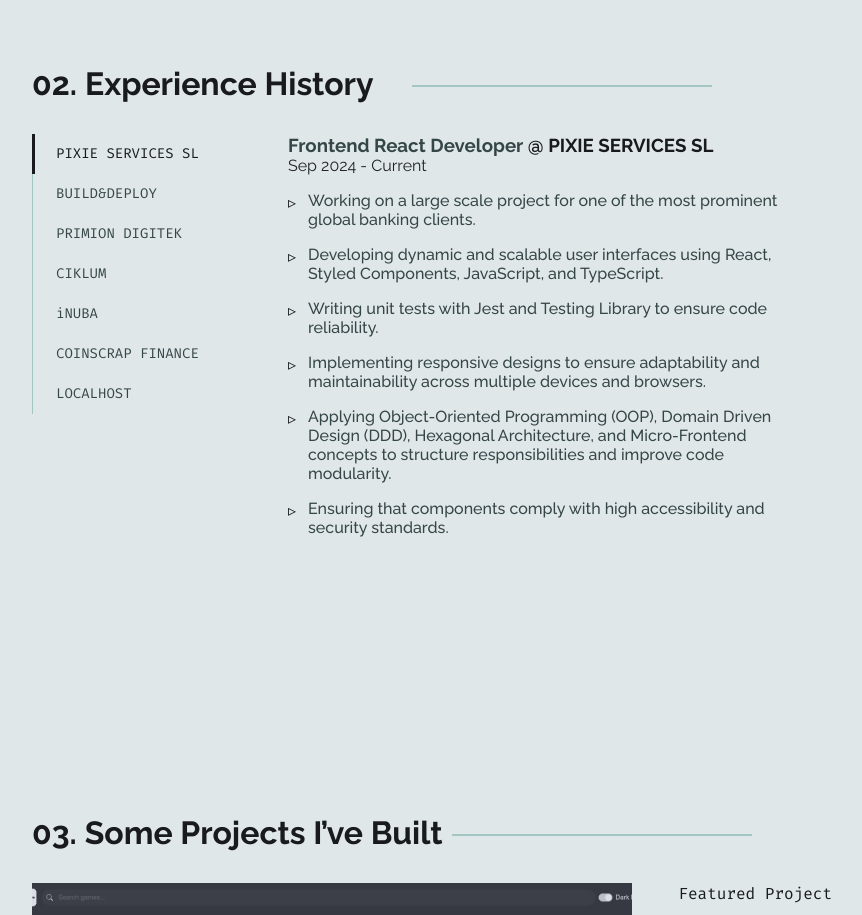
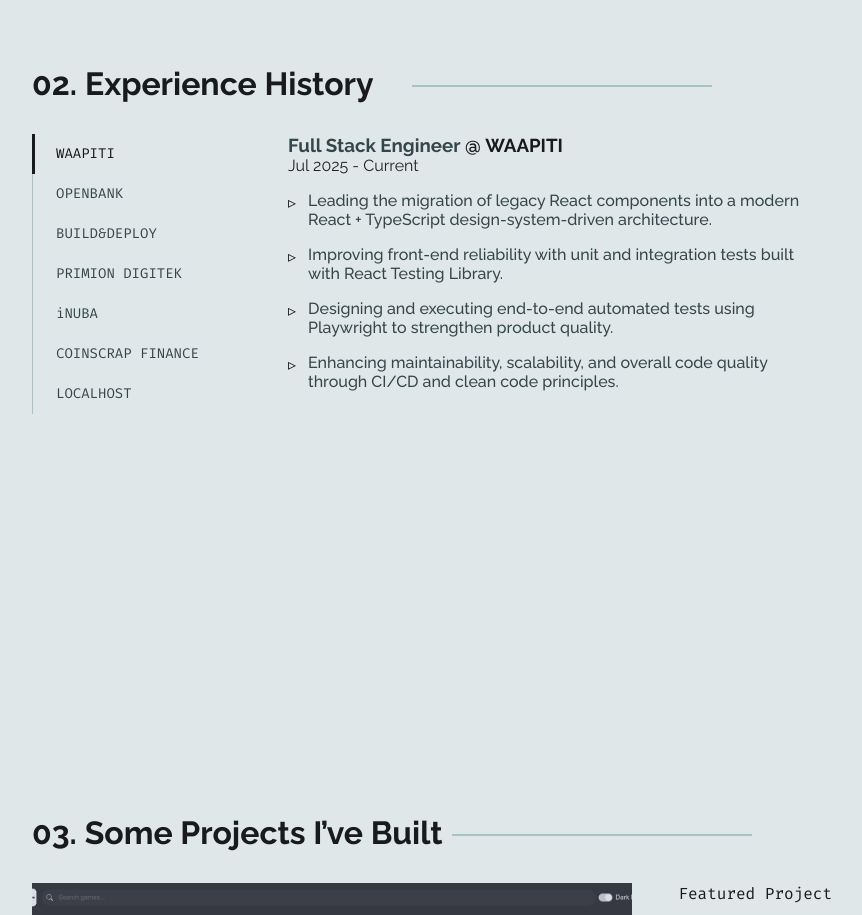
Before and after one commit to francislagares/francis-nextjs-portfolio, a Next.js app: page / in a window 1280 px wide. Shown: the part 1660-2575 px from the top of the page, without its empty margins (208-1070 px from the left). Built offline with nearby package versions, Linux system fonts and the light colour scheme; no server answers.

Commit message:
feat: update experience and resume contents

```diff
--- a/package.json
+++ b/package.json
@@ -71,7 +71,6 @@
     }
   },
   "engines": {
-    "pnpm": ">=9.14.0"
-  },
-  "packageManager": "pnpm@9.14.2+sha512.6e2baf77d06b9362294152c851c4f278ede37ab1eba3a55fda317a4a17b209f4dbb973fb250a77abc463a341fcb1f17f17cfa24091c4eb319cda0d9b84278387"
+    "node": ">=24.0.0"
+  }
 }
--- a/src/data/experiences.ts
+++ b/src/data/experiences.ts
@@ -1,17 +1,28 @@
 export const experiences = [
   {
-    name: 'PIXIE SERVICES SL',
-    role: 'Frontend React Developer',
-    url: 'https://pixie-services.com/',
-    start: 'Sep 2024',
+    name: 'WAAPITI',
+    role: 'Full Stack Engineer',
+    url: 'https://www.waapiti.eu',
+    start: 'Jul 2025',
     end: 'Current',
     shortDescription: [
-      'Working on a large scale project for one of the most prominent global banking clients.',
-      'Developing dynamic and scalable user interfaces using React, Styled Components, JavaScript, and TypeScript.',
-      'Writing unit tests with Jest and Testing Library to ensure code reliability.',
-      'Implementing responsive designs to ensure adaptability and maintainability across multiple devices and browsers.',
-      'Applying Object-Oriented Programming (OOP), Domain Driven Design (DDD), Hexagonal Architecture, and Micro-Frontend concepts to structure responsibilities and improve code modularity.',
-      'Ensuring that components comply with high accessibility and security standards.',
+      'Leading the migration of legacy React components into a modern React + TypeScript design-system-driven architecture.',
+      'Improving front-end reliability with unit and integration tests built with React Testing Library.',
+      'Designing and executing end-to-end automated tests using Playwright to strengthen product quality.',
+      'Enhancing maintainability, scalability, and overall code quality through CI/CD and clean code principles.',
+    ],
+  },
+  {
+    name: 'OPENBANK',
+    role: 'Frontend React Developer',
+    url: 'https://www.openbank.es',
+    start: 'Sep 2024',
+    end: 'Jul 2025',
+    shortDescription: [
+      'Developed scalable UI components with React, TypeScript, and Styled Components.',
+      'Wrote unit tests using Jest and React Testing Library to ensure high reliability.',
+      'Worked within a micro-frontend architecture to improve modularity and separation of concerns.',
+      'Ensured full compliance with WCAG accessibility and strict security standards.',
     ],
   },
   {
@@ -21,37 +32,23 @@
     start: 'May 2023',
     end: 'Sep 2024',
     shortDescription: [
-      'Developing new UI features using latest technologies React, HTML5, CSS3, JavaScript & TypeScript.',
-      'Translating designs and wireframes into high quality code.',
-      'Optimizing components for maximum performance across multiple devices and browsers.',
-      'Integration with headless CMS for content authoring with a RESTful API.',
-      'Optimizing components for maximum performance across multiple devices and browsers.',
+      'Built high-performance UI features using React, Next.js, TypeScript, and Styled Components.',
+      'Translated UI/UX designs into clean, reusable, and maintainable front-end code.',
+      'Integrated headless CMS solutions and REST APIs for content-driven applications.',
+      'Applied TDD with Jest and React Testing Library to ensure UI stability and quality.',
     ],
   },
   {
     name: 'PRIMION DIGITEK',
     role: 'Software Engineer',
     url: 'https://www.primion-digitek.es/',
-    start: 'February 2023',
-    end: 'April 2023',
+    start: 'Feb 2023',
+    end: 'Apr 2023',
     shortDescription: [
-      'Working on enterprise distributed system under Clean Architecture with the NestJS framework, PostgreSQL, TypeORM and RabbitMQ.',
-      'Implemented secure authentication and authorization solutions.',
-      'Writing optimized complex queries with TypeORM.',
-      'Worked in an agile team that includes Frontend Developers, Backend Developers, and UI/UX Developers.',
-    ],
-  },
-  {
-    name: 'CIKLUM',
-    role: 'JavaScript Node.js Developer',
-    url: 'http://www.ciklum.com',
-    start: 'September 2022',
-    end: 'December 2022',
-    shortDescription: [
-      'Working on web crawlers to gather data across retailers, with the aim of enhancing my skills.',
-      'Improve data acquisition software built with NodeJS and TypeScript.',
-      'Research and monitor the gathered statistics.',
-      'Working with the latest technologies, specifically JavaScript, TypeScript, Node.js, Docker and Kubernetes.',
+      'Developed enterprise features using NestJS, PostgreSQL, TypeORM, and RabbitMQ under Clean Architecture.',
+      'Implemented secure authentication and authorization flows.',
+      'Optimized complex SQL queries and backend operations using TypeORM.',
+      'Collaborated with a cross-functional team of frontend, backend, and UI/UX developers.',
     ],
   },
   {
@@ -59,10 +56,11 @@
     role: 'Backend Node.js Developer',
     url: 'https://inuba.com/',
     start: 'May 2022',
-    end: 'June 2022',
+    end: 'Jan 2023',
     shortDescription: [
-      'Writing server-side application logic in JavaScript.',
-      'Connecting external applications and manage exchange of data with Socket.io.',
+      'Designed and implemented backend services using Node.js, TypeScript, and WebSockets.',
+      'Integrated third-party APIs and improved data exchange flows between internal and external systems.',
+      'Optimized real-time communication reliability and performance using Socket.io.',
     ],
   },
   {
@@ -72,21 +70,21 @@
     start: 'Aug 2021',
     end: 'May 2022',
     shortDescription: [
-      'Writing front-end modern, performant, maintainable code for a diverse array of clients and internal projects',
-      'Work with a variety of different technologies such as JavaScript and React.',
-      'E2E testing suit cases implemented with Playwright.js',
+      'Developed React, Next.js, and Node.js applications for fintech products.',
+      'Implemented automated end-to-end testing suites using Playwright.',
+      'Collaborated closely with the development team and CTO in an agile environment.',
     ],
   },
   {
     name: 'LOCALHOST',
-    role: 'Front End / Full Stack Developer',
+    role: 'Full Stack Developer',
     url: '',
     start: 'Feb 2019',
     end: 'Aug 2021',
     shortDescription: [
-      'During this period I was brushing and building up my skills with the new technologies coming up.',
-      'Updating knowledge as a Full Stack Developer with front-end and back-end technologies.',
-      'Developing personal projects with Node - Express - NestJS , MongoDB - Prisma, React - Redux - TypeScript - Next.js and GraphQL.',
+      'Strengthened full-stack knowledge through hands-on projects and study.',
+      'Developed multiple personal applications using Node.js, Express, NestJS, MongoDB, Prisma, React, Redux, TypeScript, Next.js, and GraphQL.',
+      'Explored modern architectural patterns and improved overall development workflow.',
     ],
   },
 ];
```
Also changed, not shown: 1 other file (tests, documents, lock files or other folders).
